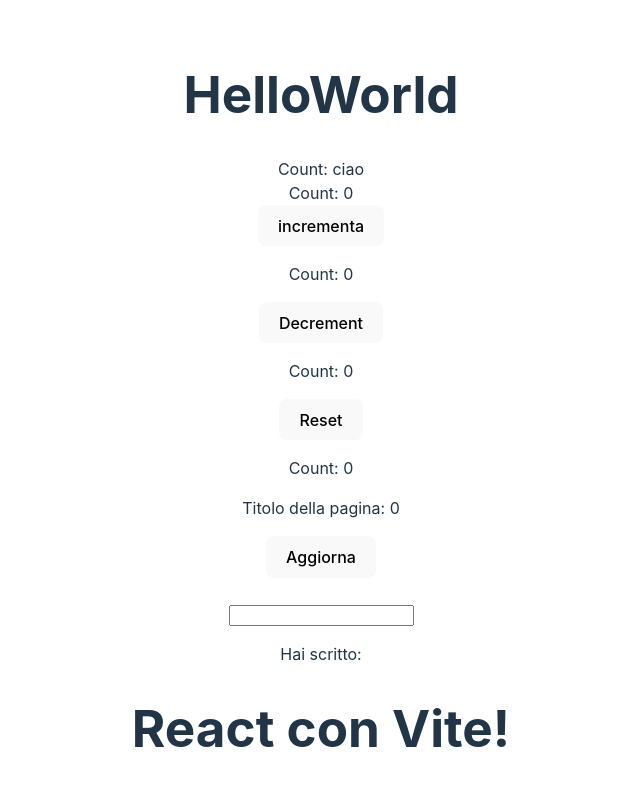
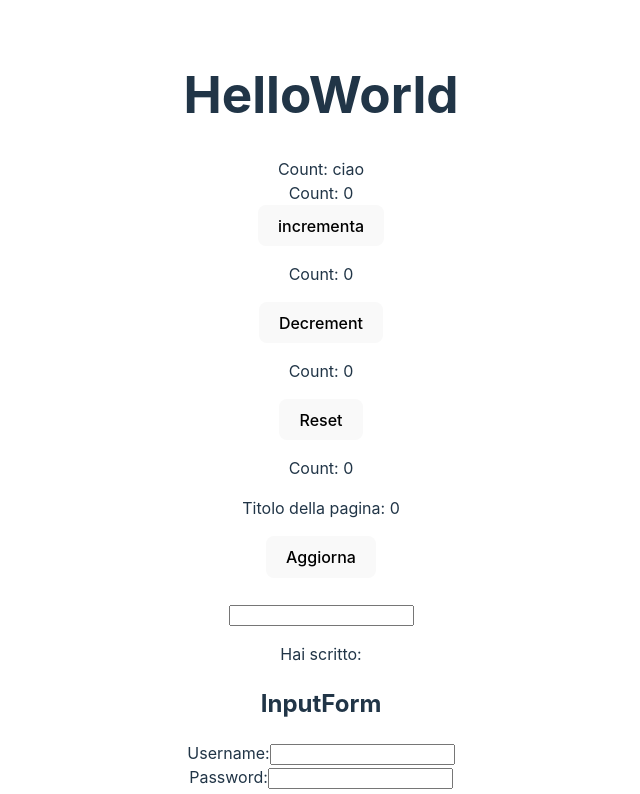
Before and after one commit to marinademinescu/nicoleo-react, a React (Vite) app: page / in a window 1280 px wide. Shown: the top 794 px of the page, without its empty margins (319-959 px from the left). Built offline with nearby package versions, Linux system fonts and the light colour scheme.

Commit message:
Loginform

```diff
--- a/src/App.jsx
+++ b/src/App.jsx
@@ -8,6 +8,7 @@ import Decrement from './components/Decrement/Decrement';
 import Reset from './components/Reset/Reset';
 import UseEffect from './components/UseEffect/UseEffect';
 import InputTesto from './components/InputTesto/InputTesto'
+import LoginForm from './components/LoginForm/LoginForm';
 
 function App() {
 
@@ -23,6 +24,7 @@ function App() {
       <UseEffect />
       <br />
       <InputTesto />
+      <LoginForm />
       <h1>React con Vite!</h1>
       <p>Questa è la mia prima app con Vite</p>
     </div>
--- /dev/null
+++ b/src/components/LoginForm/LoginForm.jsx
@@ -0,0 +1,39 @@
+import { useState } from 'react';
+
+const LoginForm = () => {
+    const [username, setUsername] = useState('')
+    const [password, setPassword] = useState('')
+
+
+    const handleInput = (e) => {
+        const {name, value} = e.target
+        if(name === 'username') {
+            setUsername(value)
+        } else if (name === 'password') {
+            setPassword(value)
+        }
+
+
+    }
+
+
+    return (
+        <div>
+            <h2>InputForm</h2>
+            <form >
+                <div>
+                    <label htmlFor="username">Username:</label>
+                    <input type="text" value={username} name='username' onChange={handleInput} />
+                </div>
+                <div>
+                    <label htmlFor="password">Password:</label>
+                    <input type="password" value={password} name='password' onChange={handleInput}/>
+                </div>
+
+            </form>
+        </div>
+    )
+
+}
+
+export default LoginForm
```
